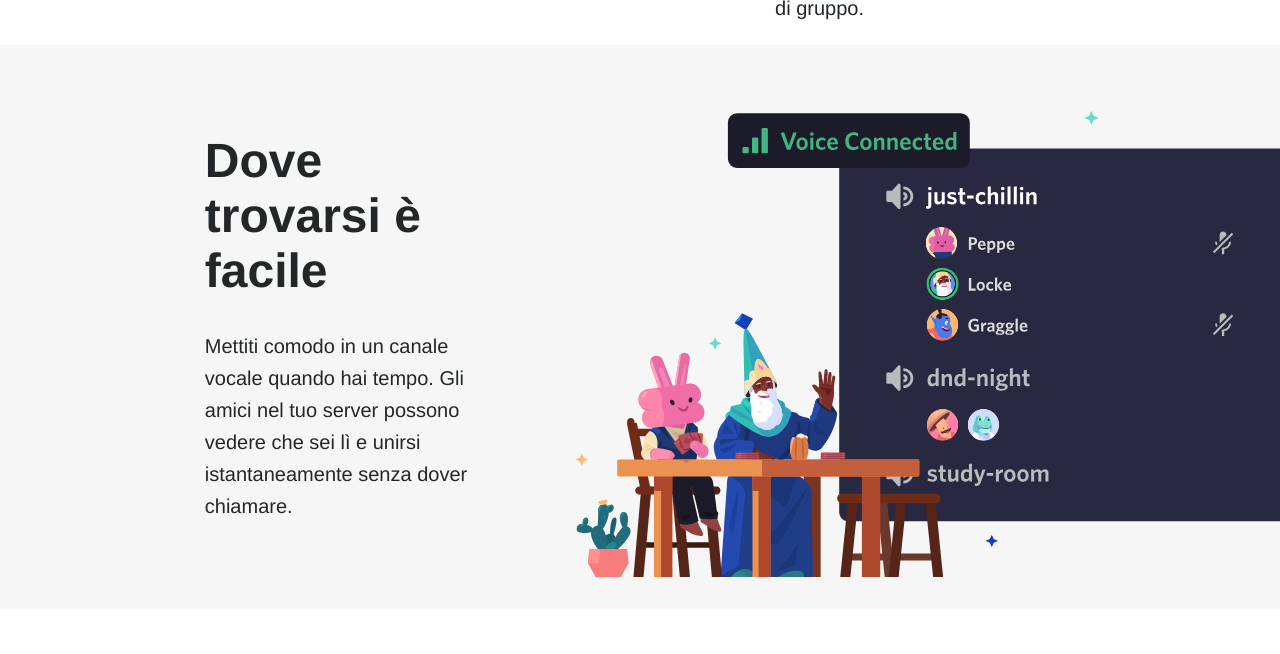
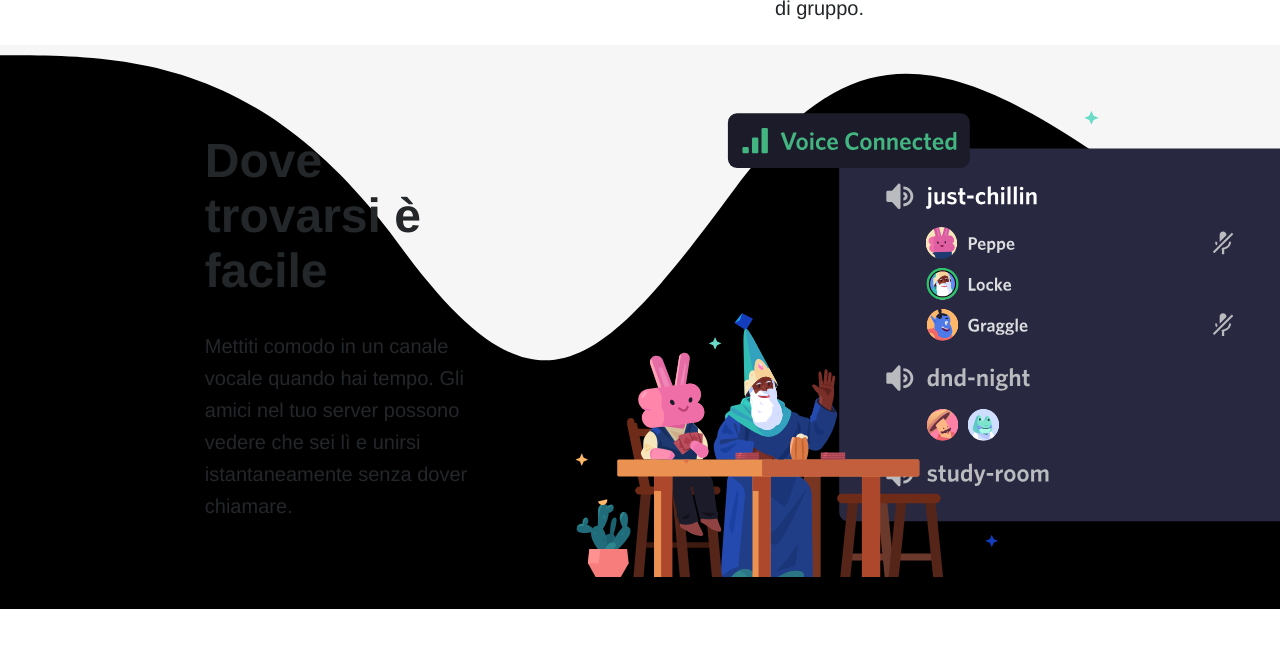
Before and after one commit to Leonardo-Mocchi/htmlcss-discord, a plain HTML site: page index.html in a window 1280 px wide. Shown: the part 1319-1973 px from the top of the page. Drawn offline with Linux system fonts and the light colour scheme.

Commit message:
waves attempt

```diff
--- a/assets/css/style.css
+++ b/assets/css/style.css
@@ -31,6 +31,8 @@
 
 .main_bg_darker {
     background-color: var(--ds-bg-altdarker);
+    background-image: url(../img/wave.svg);
+    background-repeat: no-repeat;
 }
 
 .align {
```
